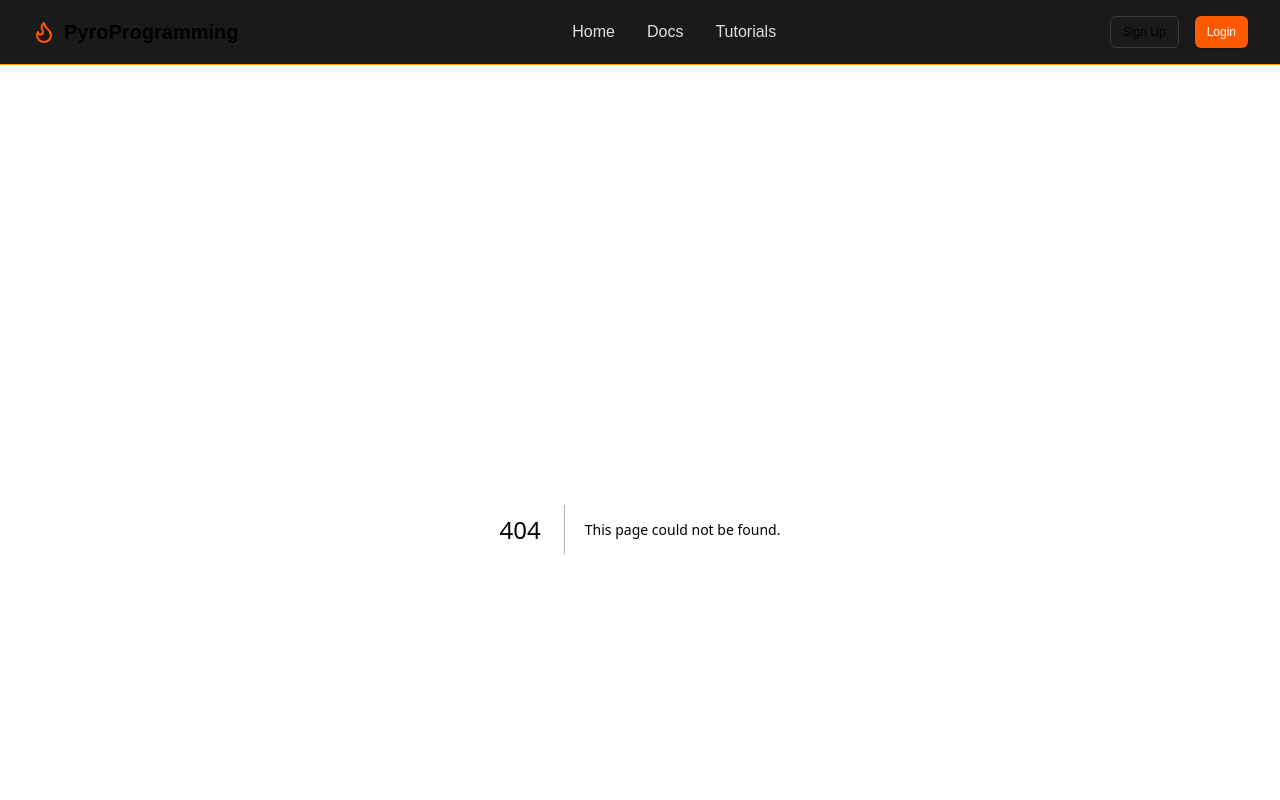
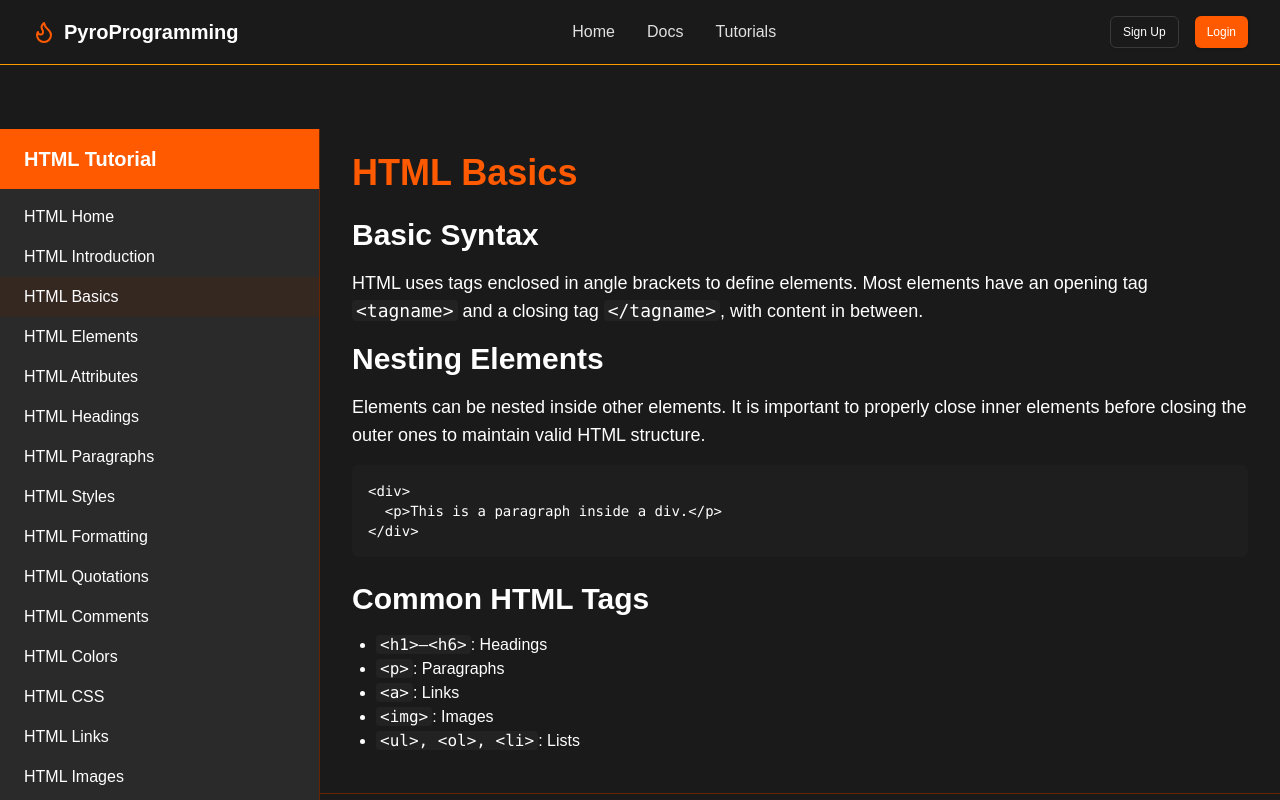
Before and after one commit to 321EZ123/PyroProgramming, a Next.js app: page /tutorials/html/basics in a window 1280 px wide. Before the commit this address had no page. Shown: the top 800 px of the page. Built offline with nearby package versions, Linux system fonts and the light colour scheme.

Commit message:
Create page.tsx

```diff
--- /dev/null
+++ b/src/app/tutorials/html/basics/page.tsx
@@ -0,0 +1,37 @@
+"use client";
+
+export default function HtmlBasics() {
+  return (
+    <div className="max-w-4xl mx-auto">
+      <h1 className="text-4xl font-bold mb-6 text-primary">HTML Basics</h1>
+
+      <h2 className="text-3xl font-semibold mb-4">Basic Syntax</h2>
+      <p className="text-lg mb-4">
+        HTML uses tags enclosed in angle brackets to define elements. Most elements have an opening tag <code className="bg-card/50 px-1 rounded">&lt;tagname&gt;</code> and a closing tag <code className="bg-card/50 px-1 rounded">&lt;/tagname&gt;</code>, with content in between.
+      </p>
+
+      <h2 className="text-3xl font-semibold mb-4">Nesting Elements</h2>
+      <p className="text-lg mb-4">
+        Elements can be nested inside other elements. It is important to properly close inner elements before closing the outer ones to maintain valid HTML structure.
+      </p>
+      <div className="bg-[#1E1E1E] rounded-md overflow-hidden mb-6">
+        <div className="p-4 text-white font-mono text-sm">
+          <pre>
+            <code>{`<div>
+  <p>This is a paragraph inside a div.</p>
+</div>`}</code>
+          </pre>
+        </div>
+      </div>
+
+      <h2 className="text-3xl font-semibold mb-4">Common HTML Tags</h2>
+      <ul className="list-disc pl-6 mb-4">
+        <li><code className="bg-card/50 px-1 rounded">&lt;h1&gt;–&lt;h6&gt;</code>: Headings</li>
+        <li><code className="bg-card/50 px-1 rounded">&lt;p&gt;</code>: Paragraphs</li>
+        <li><code className="bg-card/50 px-1 rounded">&lt;a&gt;</code>: Links</li>
+        <li><code className="bg-card/50 px-1 rounded">&lt;img&gt;</code>: Images</li>
+        <li><code className="bg-card/50 px-1 rounded">&lt;ul&gt;, &lt;ol&gt;, &lt;li&gt;</code>: Lists</li>
+      </ul>
+    </div>
+  );
+}
```
